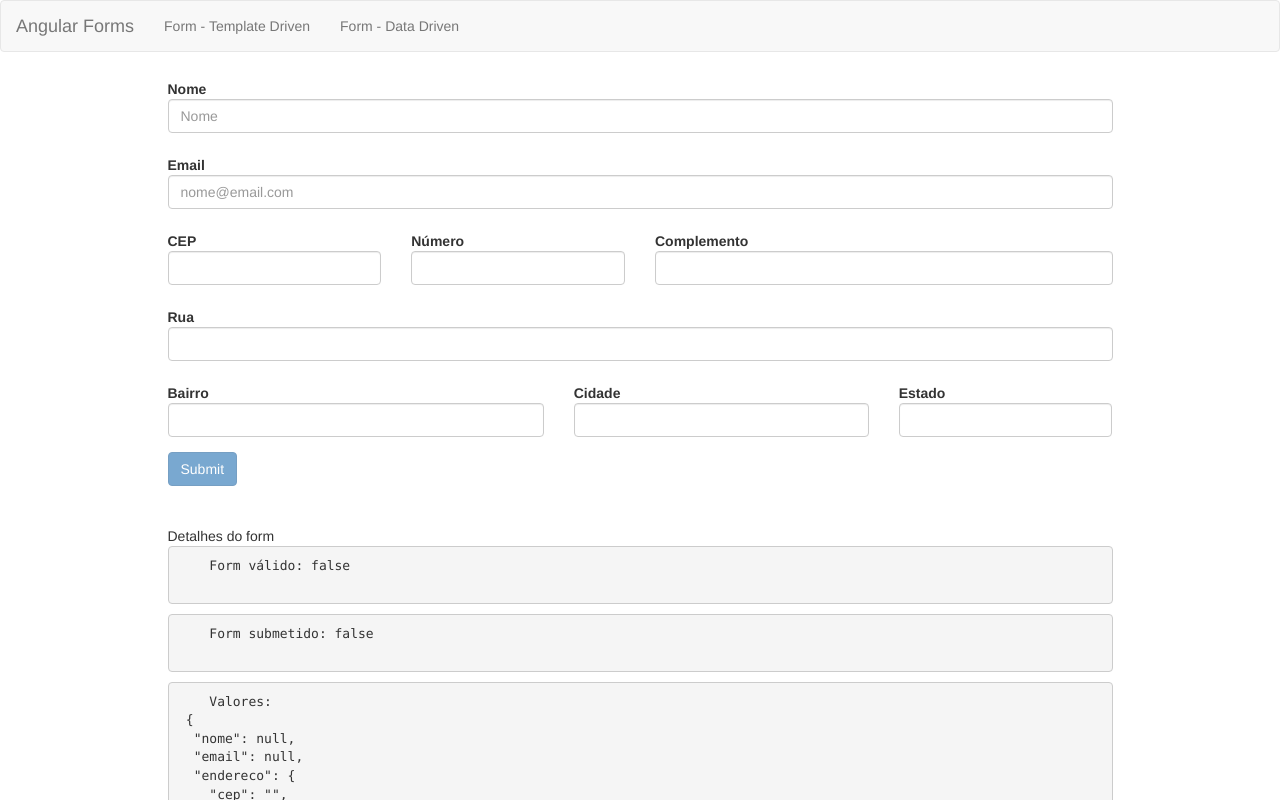
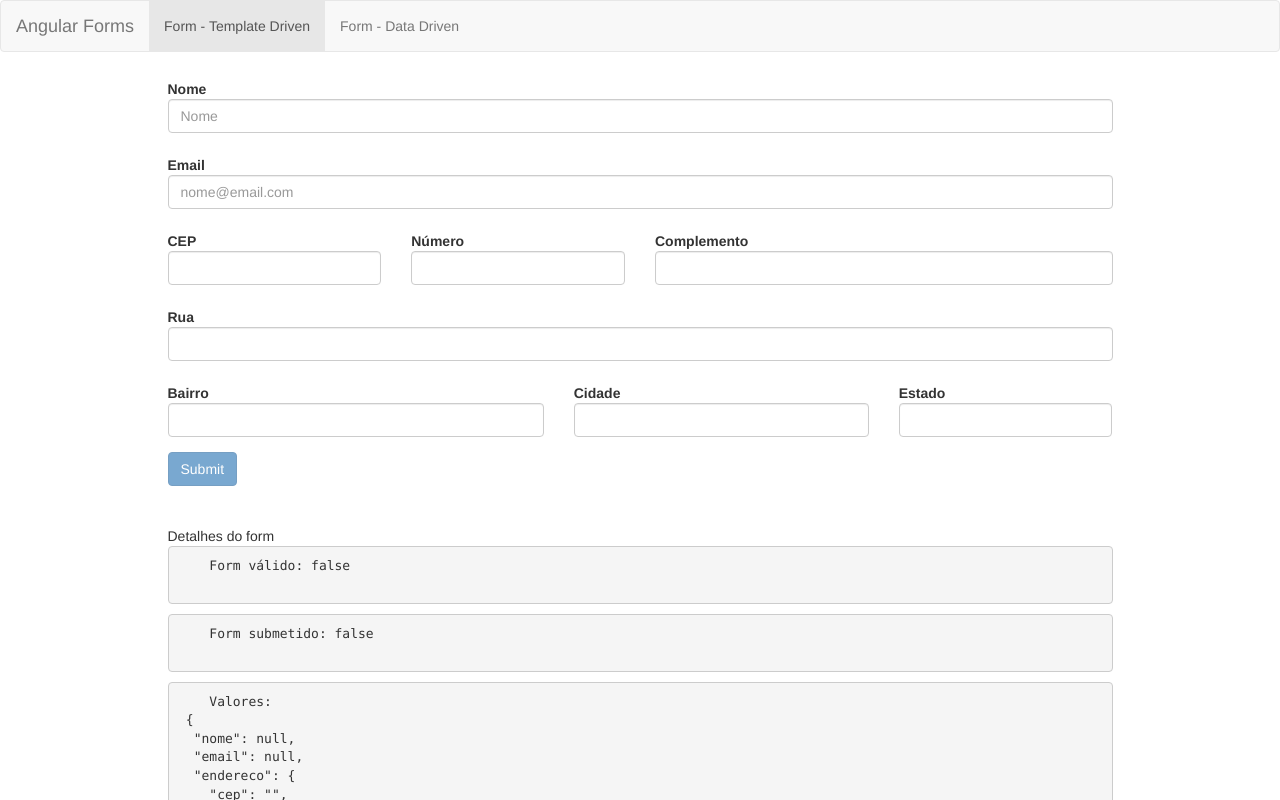
Before and after one commit to matsubrasil/ng4-forms-loianne, an Angular app: page /templateForm in a window 1280 px wide. Shown: the top 800 px of the page. Built offline with nearby package versions, Linux system fonts and the light colour scheme.

Commit message:
setup data driven and routing

```diff
--- a/src/app/app-routing.module.ts
+++ b/src/app/app-routing.module.ts
@@ -6,7 +6,7 @@ import { TemplateFormComponent } from './component/template-form/template-form.c
 const routes: Routes = [
   { path: 'templateForm', component: TemplateFormComponent },
   { path: 'dataForm', component: DataFormComponent },
-  { path: '', pathMatch: 'full', redirectTo: 'templateForm' }
+  { path: '', pathMatch: 'full', redirectTo: 'dataForm' }
 ];
 
 @NgModule({
--- a/src/app/app.component.html
+++ b/src/app/app.component.html
@@ -5,8 +5,8 @@
             <a class="navbar-brand" routerLink="">Angular Forms</a>
         </div>
         <ul class="nav navbar-nav">
-            <li routerLink="active"><a routerLink="/templateForm">Form - Template Driven</a></li>
-            <li routerLink="active"><a routerLink="/dataForm">Form - Data Driven</a></li>
+            <li routerLinkActive="active"><a routerLink="/templateForm">Form - Template Driven</a></li>
+            <li routerLinkActive="active"><a routerLink="/dataForm">Form - Data Driven</a></li>
         </ul>
         <!-- /.navbar-collapse -->
     </div>
--- a/src/app/component/data-form/data-form.component.ts
+++ b/src/app/component/data-form/data-form.component.ts
@@ -1,4 +1,5 @@
 import { Component, OnInit } from '@angular/core';
+import { FormGroup } from '@angular/forms';
 
 @Component({
   selector: 'app-data-form',
@@ -6,7 +7,7 @@ import { Component, OnInit } from '@angular/core';
   styleUrls: ['./data-form.component.css']
 })
 export class DataFormComponent implements OnInit {
-
+  formulario: FormGroup;
   constructor() { }
 
   ngOnInit() {
```
Also changed, not shown: src/app/app.module.ts (+5 -4 lines), src/app/component/data-form/data-form.module.ts (added, +16 -0 lines).
